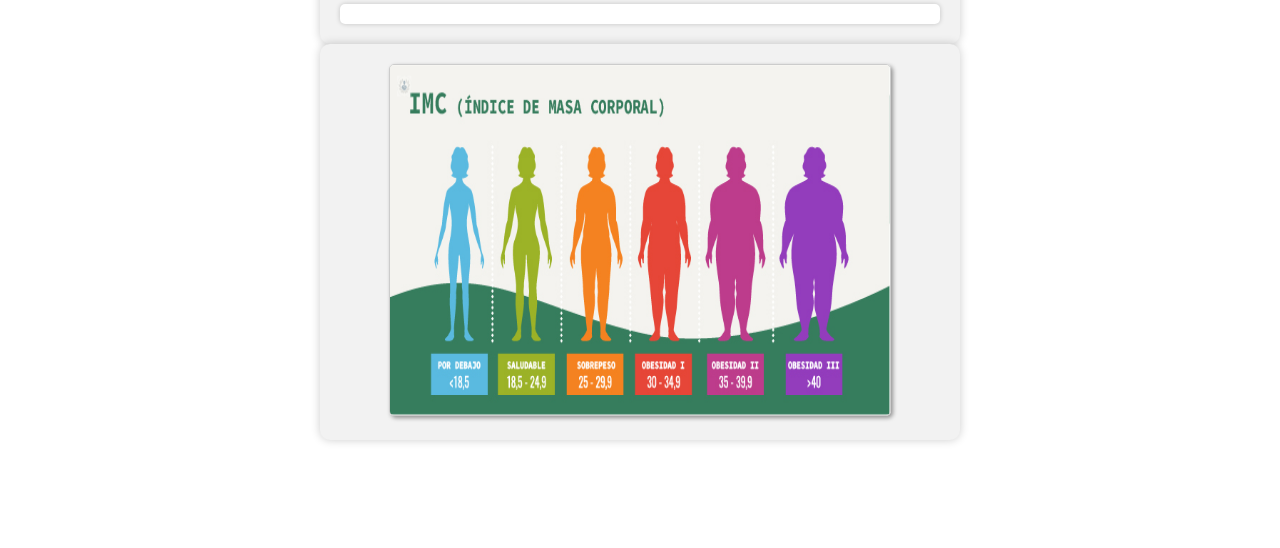
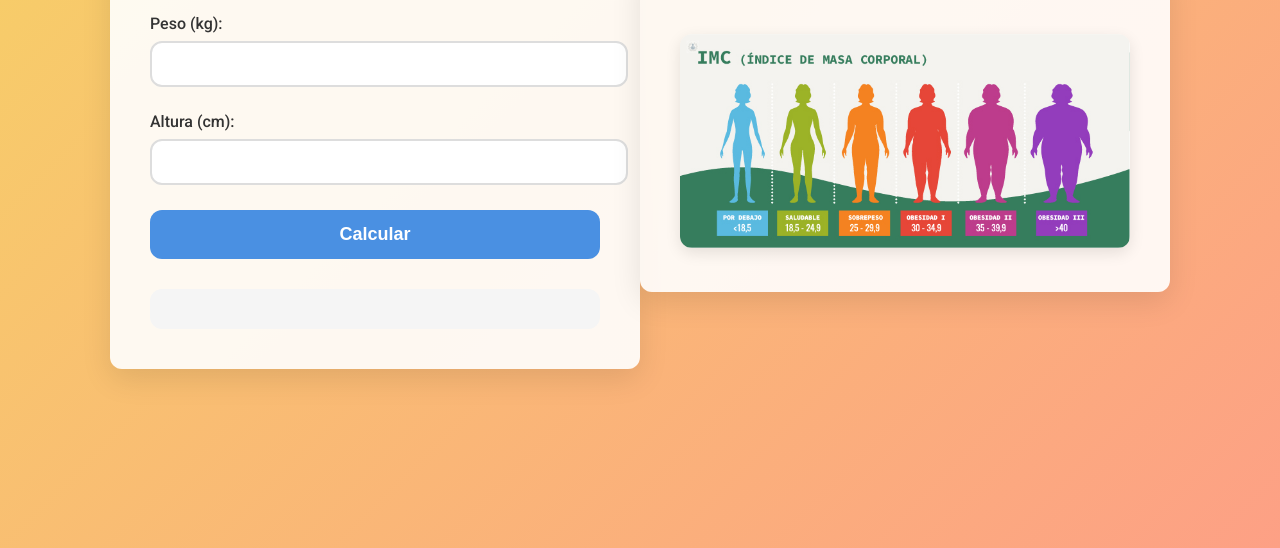
Before and after one commit to VitoMondino/Calculador-de-IMC, a plain HTML site: page index.html in a window 1280 px wide. Shown: the part 292-840 px from the top of the page. Before the commit the page ends 800 px from the top, so only its background shows below. Drawn offline with Linux system fonts and the light colour scheme.

Commit message:
Se realizo actualizacion de estetica

```diff
--- /dev/null
+++ b/estilos/style.css
@@ -0,0 +1,125 @@
+:root {
+  --primary-color: #4a90e2;
+  --secondary-color: #f5f5f5;
+  --text-color: #333;
+  --border-radius: 12px;
+  --transition: all 0.3s ease;
+}
+
+body {
+  font-family: 'Roboto', sans-serif;
+  background: linear-gradient(135deg, #f6d365 0%, #fda085 100%);
+  margin: 0;
+  padding: 20px;
+  display: flex;
+  justify-content: center;
+  align-items: center;
+  min-height: 100vh;
+}
+
+.container {
+  background-color: rgba(255, 255, 255, 0.9);
+  border-radius: var(--border-radius);
+  box-shadow: 0 10px 30px rgba(0, 0, 0, 0.1);
+  padding: 40px;
+  max-width: 450px;
+  width: 100%;
+  transition: var(--transition);
+}
+
+.container:hover {
+  transform: translateY(-5px);
+  box-shadow: 0 15px 35px rgba(0, 0, 0, 0.15);
+}
+
+h2 {
+  color: var(--primary-color);
+  text-align: center;
+  margin-bottom: 30px;
+  font-size: 28px;
+  font-weight: 700;
+}
+
+.form-group {
+  margin-bottom: 25px;
+}
+
+label {
+  display: block;
+  margin-bottom: 8px;
+  color: var(--text-color);
+  font-weight: 500;
+}
+
+input[type="number"] {
+  width: 100%;
+  padding: 12px;
+  border: 2px solid #ddd;
+  border-radius: var(--border-radius);
+  font-size: 16px;
+  transition: var(--transition);
+}
+
+input[type="number"]:focus {
+  border-color: var(--primary-color);
+  box-shadow: 0 0 0 2px rgba(74, 144, 226, 0.2);
+  outline: none;
+}
+
+.btn {
+  background-color: var(--primary-color);
+  color: white;
+  border: none;
+  padding: 14px 20px;
+  border-radius: var(--border-radius);
+  cursor: pointer;
+  width: 100%;
+  font-size: 18px;
+  font-weight: 600;
+  transition: var(--transition);
+}
+
+.btn:hover {
+  background-color: #357abd;
+  transform: translateY(-2px);
+  box-shadow: 0 5px 15px rgba(53, 122, 189, 0.3);
+}
+
+.result {
+  margin-top: 30px;
+  padding: 20px;
+  background-color: var(--secondary-color);
+  border-radius: var(--border-radius);
+  text-align: center;
+  font-weight: bold;
+  font-size: 18px;
+  transition: var(--transition);
+}
+
+.result:not(:empty) {
+  animation: fadeIn 0.5s ease-out;
+}
+
+.my-image {
+  max-width: 100%;
+  height: auto;
+  border-radius: var(--border-radius);
+  margin-top: 30px;
+  box-shadow: 0 5px 15px rgba(0, 0, 0, 0.1);
+  transition: var(--transition);
+}
+
+.my-image:hover {
+  transform: scale(1.02);
+}
+
+@keyframes fadeIn {
+  from { opacity: 0; transform: translateY(10px); }
+  to { opacity: 1; transform: translateY(0); }
+}
+
+@media (max-width: 480px) {
+  .container {
+    padding: 30px;
+  }
+}
--- a/index.html
+++ b/index.html
@@ -1,7 +1,8 @@
 <!DOCTYPE html>
 <html>
 <head>
-    <link rel="stylesheet" href="style.css">
+    <link rel="stylesheet" href="./estilos/style.css">
+    <link href="https://fonts.googleapis.com/css2?family=Roboto:wght@400;500;700&display=swap" rel="stylesheet">
   <title>Calculadora de IMC</title>
 </head>
 <body>
@@ -19,8 +20,8 @@
     <div class="result" id="result"></div>
   </div>
   <div class="container">
-  <img src="a7af528584b6475633cf9caf0b525518.jpeg" alt="Imagen Imc" class="my-image">
+  <img src="imagenes/imagenIMC.jpeg" alt="Imagen Imc" class="my-image">
   </div>
-  <script src="main.js"></script>
+  <script src="./javascript/main.js"></script>
 </body>
 </html>
--- /dev/null
+++ b/javascript/main.js
@@ -0,0 +1,15 @@
+function calculateIMC() {
+    var weightInput = document.getElementById("weight");
+    var heightInput = document.getElementById("height");
+    var resultDiv = document.getElementById("result");
+
+    var weight = parseFloat(weightInput.value);
+    var height = parseFloat(heightInput.value) / 100;
+
+    if (weight && height) {
+      var bmi = weight / (height * height);
+      resultDiv.textContent = "Tu IMC es: " + bmi.toFixed(2);
+    } else {
+      resultDiv.textContent = "Por favor, introduce tu peso y altura.";
+    }
+  }
--- a/main.js
+++ /dev/null
@@ -1,15 +0,0 @@
-function calculateIMC() {
-    var weightInput = document.getElementById("weight");
-    var heightInput = document.getElementById("height");
-    var resultDiv = document.getElementById("result");
-
-    var weight = parseFloat(weightInput.value);
-    var height = parseFloat(heightInput.value) / 100; // Convertir cm a m
-
-    if (weight && height) {
-      var bmi = weight / (height * height);
-      resultDiv.textContent = "Tu IMC es: " + bmi.toFixed(2);
-    } else {
-      resultDiv.textContent = "Por favor, introduce tu peso y altura.";
-    }
-  }
--- a/style.css
+++ /dev/null
@@ -1,68 +0,0 @@
-.container {
-    max-width: 600px;
-    margin: 0 auto;
-    padding: 20px;
-    background-color: #f2f2f2;
-    border-radius: 10px;
-    box-shadow: 0 0 10px rgba(0, 0, 0, 0.2);
-  }
-
-  h2 {
-    text-align: center;
-    margin-bottom: 20px;
-  }
-
-  .form-group {
-    margin-bottom: 10px;
-  }
-
-  label {
-    display: block;
-    margin-bottom: 5px;
-  }
-
-  input[type="number"] {
-    width: 100%;
-    padding: 10px;
-    border: none;
-    border-radius: 5px;
-    box-shadow: 0 0 5px rgba(0, 0, 0, 0.2);
-  }
-
-  .btn {
-    display: block;
-    width: 100%;
-    padding: 10px;
-    margin-top: 20px;
-    background-color: #4caf50;
-    color: #fff;
-    border: none;
-    border-radius: 5px;
-    cursor: pointer;
-    transition: background-color 0.3s ease;
-  }
-
-  .btn:hover {
-    background-color: #3e8e41;
-  }
-
-  .result {
-    margin-top: 20px;
-    padding: 10px;
-    background-color: #fff;
-    border-radius: 5px;
-    box-shadow: 0 0 5px rgba(0, 0, 0, 0.2);
-    text-align: center;
-  }
-  .container {
-    text-align: center;
-  }
-  .my-image {
-    text-align: center;
-    width: 500px; /* Ancho de la imagen */
-    height: 350px; /* La altura se ajustará automáticamente para mantener la proporción */
-    border: 1px solid #ccc; /* Borde de 1px con color gris */
-    border-radius: 5px; /* Bordes redondeados */
-    box-shadow: 2px 2px 4px rgba(0, 0, 0, 0.4); /* Sombra */
-
-  }
```
Also changed, not shown: imagenes/imagenIMC.jpeg (renamed from a7af528584b6475633cf9caf0b525518.jpeg).
